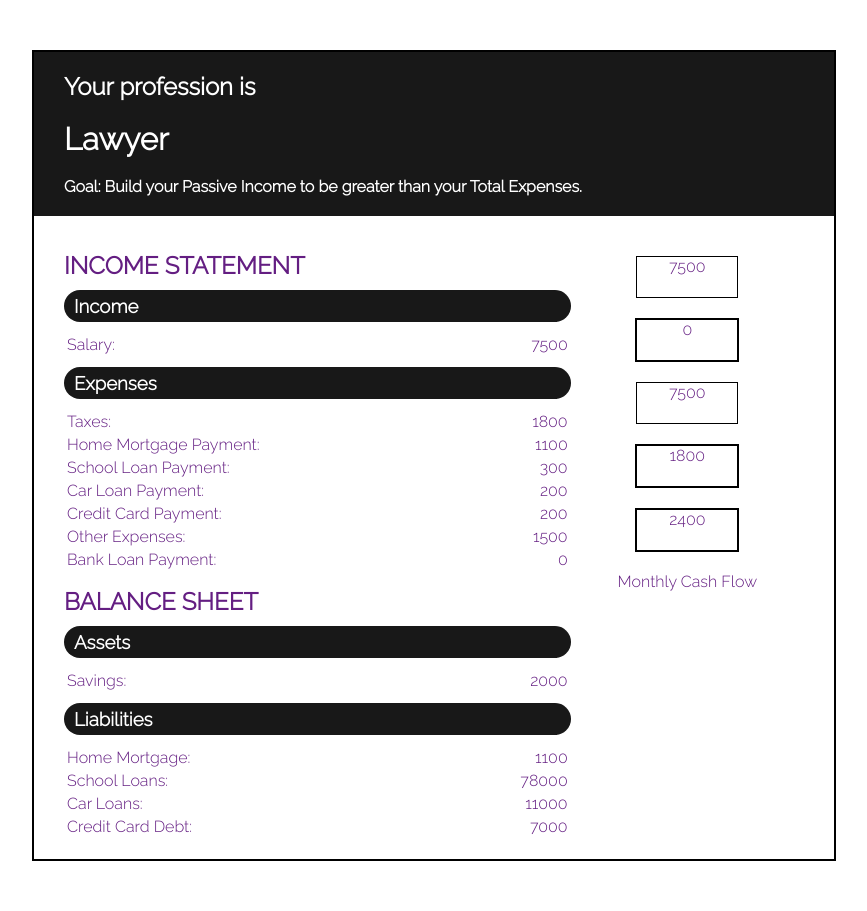
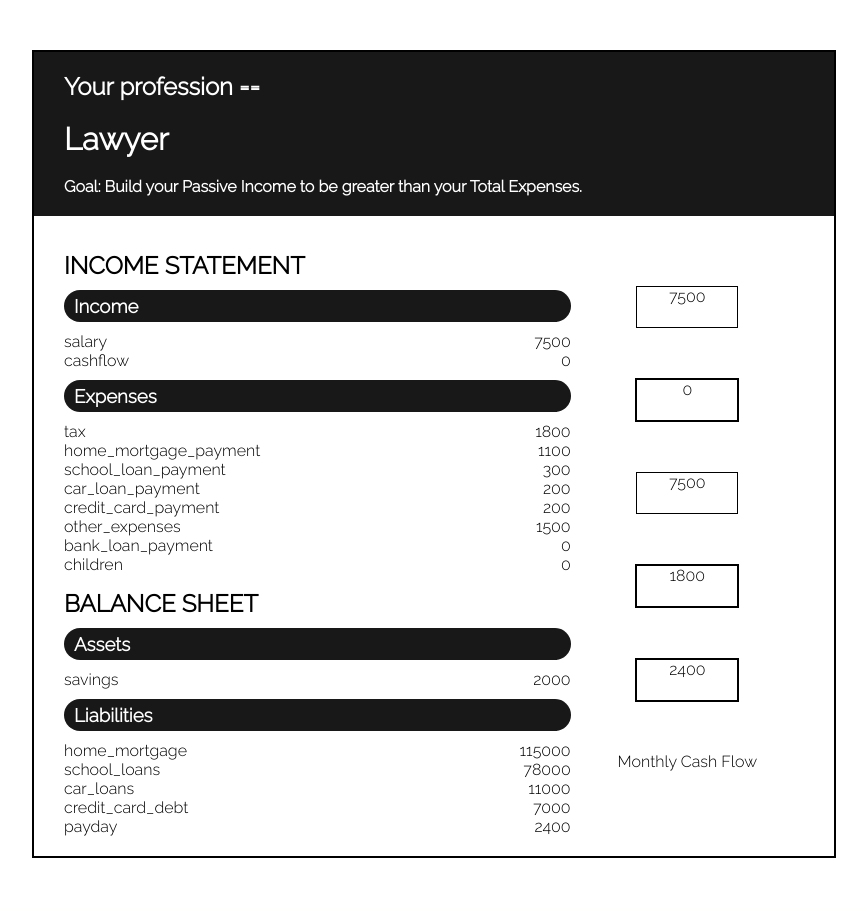
Before and after one commit to ZinoM21/cashflow, a Flask app: page /playing/lawyer in a window 1280 px wide. Shown: the part 100-1011 px from the top of the page, without its empty margins (206-1073 px from the left). After the commit the page ends 958 px from the top, so only its background shows below. Run offline with Flask 2, Linux system fonts and the light colour scheme.

Commit message:
Try out: new dynamic jinja html code

```diff
--- a/app/static/css/playing_job.css
+++ b/app/static/css/playing_job.css
@@ -1,3 +1,7 @@
+main {
+    color: black;
+}
+
 div.content{
     margin: 50px auto;
     border: 2px solid black;
@@ -49,16 +53,12 @@ h3 {
     padding: 5px 0 5px 10px;
 }
 
-table {
+.line {
     width: 100%;
 }
 
 .numbers {
-    text-align: right;
-}
-
-#liabilities {
-    display: inline;
+    float: right;
 }
 
 .calc {
@@ -69,7 +69,7 @@ table {
 
 .num_box {
     text-align: center;
-    margin: 20px auto;
+    margin: 50px auto;
     border: 2px solid black;
     padding: auto;
     height: 40px;
--- a/app/templates/playing_job.html
+++ b/app/templates/playing_job.html
@@ -10,7 +10,7 @@
     <section class="content_head">
         <h1>
             <span id="your_profession">
-                Your profession is
+                Your profession ==
             </span>
             <span id="profession">
                 {{ jobs[job]["name"] }}
@@ -20,7 +20,63 @@
             </p>
         </h1>
     </section>
+
+
+    <!-- THIS IS THE NEW VERSION; IT'S LESS CODE BUT ALSO LESS BEAUTIFUL: -->
+
     <section class="content_body">
+
+            {% for name, num in jobs[job].items() %}
+
+                {% if name != "name" %}
+
+                    {% if name == "salary" %}
+                        <h2 id="text_income_statment">
+                            INCOME STATEMENT
+                        </h2>
+                        <h3>
+                            Income
+                        </h3>
+                    {% endif %}
+
+                    {% if name == "tax" %}
+                        <h3>
+                            Expenses
+                        </h3>
+                    {% endif %}
+
+                    {% if name == "savings" %}
+                        <h2 id="text_balance_sheet">
+                            BALANCE SHEET
+                        </h2>
+                        <h3>
+                            Assets
+                        </h3>
+                    {% endif %}
+
+                    {% if name == "home_mortgage" %}
+                        <h3>
+                            Liabilities
+                        </h3>
+                    {% endif %}
+
+                    <div class="line">
+                        <span>
+                            {{ name }}
+                        </span>
+                        <span class="numbers">
+                            {{ num }}
+                        </span>
+                    </div>
+
+                {% endif %}
+
+            {% endfor %}
+
+    </section>
+
+    <!-- THIS IS THE OLD & REDUNDANT VERSION, BUT IT'S MORE BEAUTIFUL: -->
+    <!-- <section class="content_body">
         <h2 id="text_income_statment">
             INCOME STATEMENT
         </h2>
@@ -161,7 +217,7 @@
                 </tr>
             </table>
         </div>
-    </section>
+    </section> -->
     <div class="calc">
         <div class="num_box thin">
             {{ jobs[job]["salary"] }}
```
